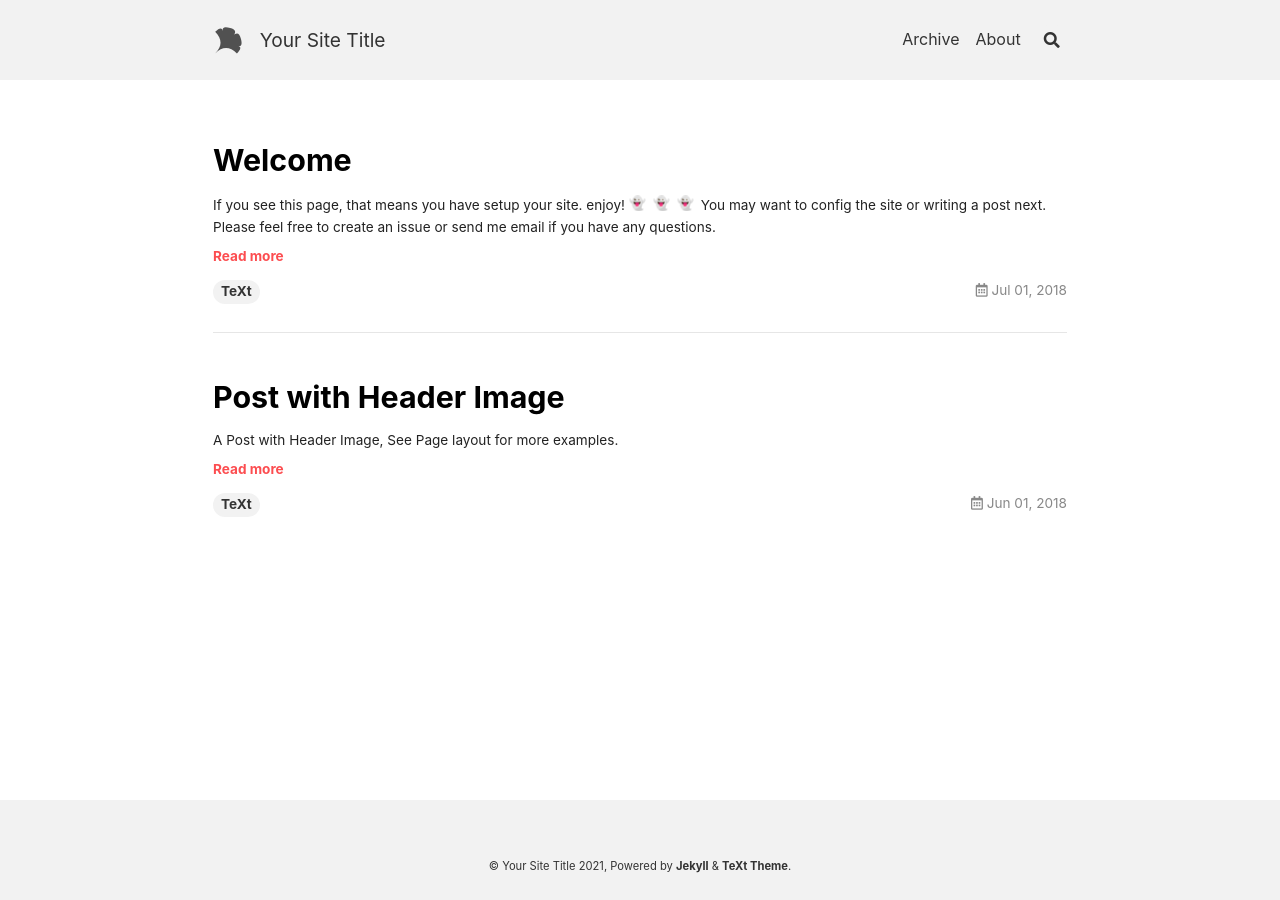
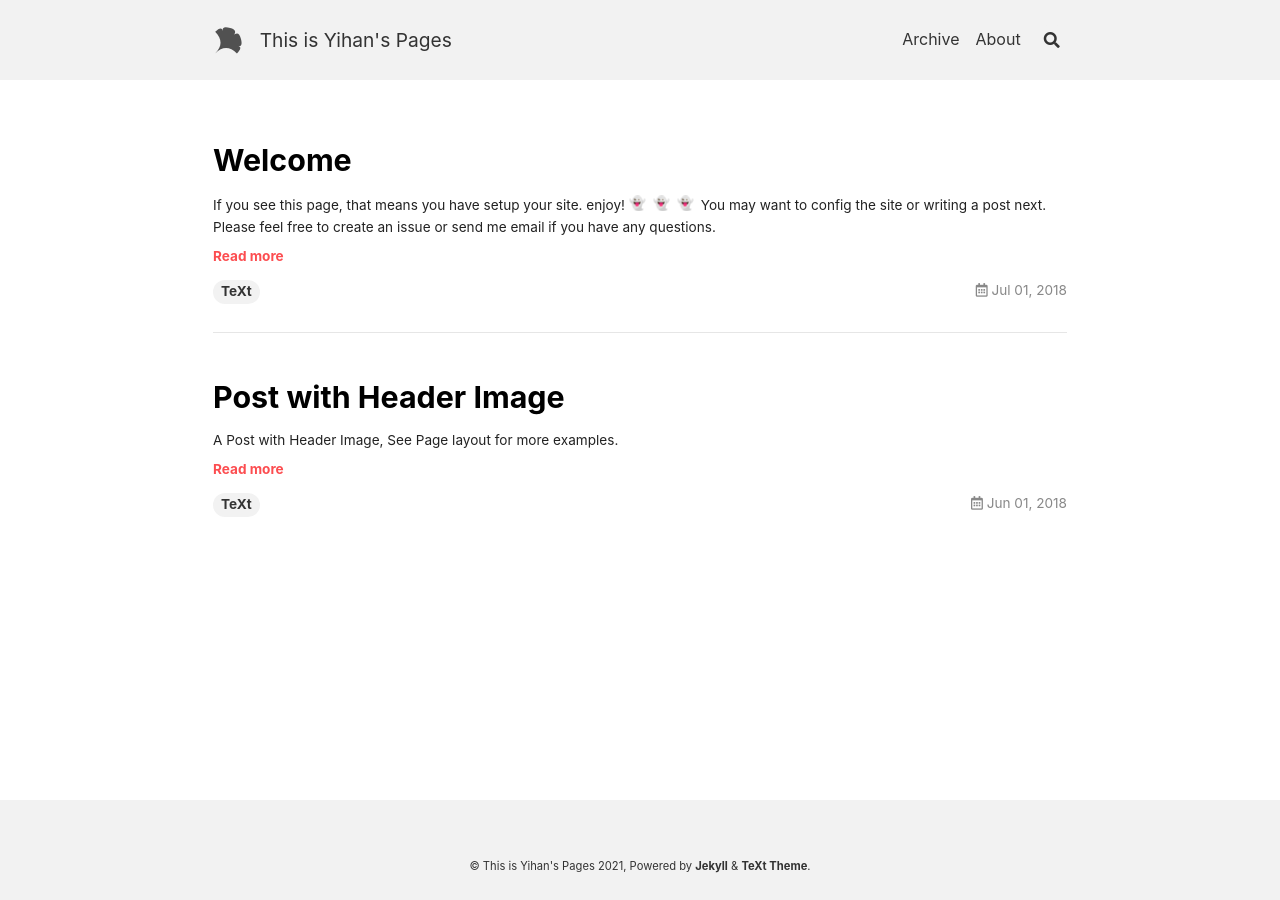
Before and after one commit to XiaYiHann/XiaYiHann.github.io, a Jekyll site: the page built from index.html, in a window 1280 px wide. Built offline with Jekyll 4.4.1, drawn with Linux system fonts in a browser that asks for light colours; nearby versions of some CDN libraries; emoji names are drawn with the system emoji font; the list of posts is cut into pages by our own code.

Commit message:
修改了配置文件”
git commit -m 修改了配置文件”

```diff
--- a/_config.yml
+++ b/_config.yml
@@ -17,10 +17,10 @@
 ## => Site Settings
 ##############################
 text_skin: default # "default" (default), "dark", "forest", "ocean", "chocolate", "orange"
-highlight_theme: default # "default" (default), "tomorrow", "tomorrow-night", "tomorrow-night-eighties", "tomorrow-night-blue", "tomorrow-night-bright"
+highlight_theme: tomorrow-night # "default" (default), "tomorrow", "tomorrow-night", "tomorrow-night-eighties", "tomorrow-night-blue", "tomorrow-night-bright"
 url     : # the base hostname & protocol for your site e.g. https://www.someone.com
 baseurl : # does not include hostname
-title   : Your Site Title
+title   : This is Yihan's Pages
 description: > # this means to ignore newlines until "Language & timezone"
   Your Site Description
 
@@ -35,10 +35,10 @@
 ##############################
 author:
   type      : # "person" (default), "organization"
-  name      : Your Name
+  name      : XiaYiHan
   url       :
   avatar    : # path or url of avatar image (square)
-  bio       : I am an amazing person.
+  bio       : I am blockchain developer
   email     :
   facebook  : # "user_name" the last part of your profile url, e.g. https://www.facebook.com/user_name
   twitter   : # "user_name" the last part of your profile url, e.g. https://twitter.com/user_name
```
